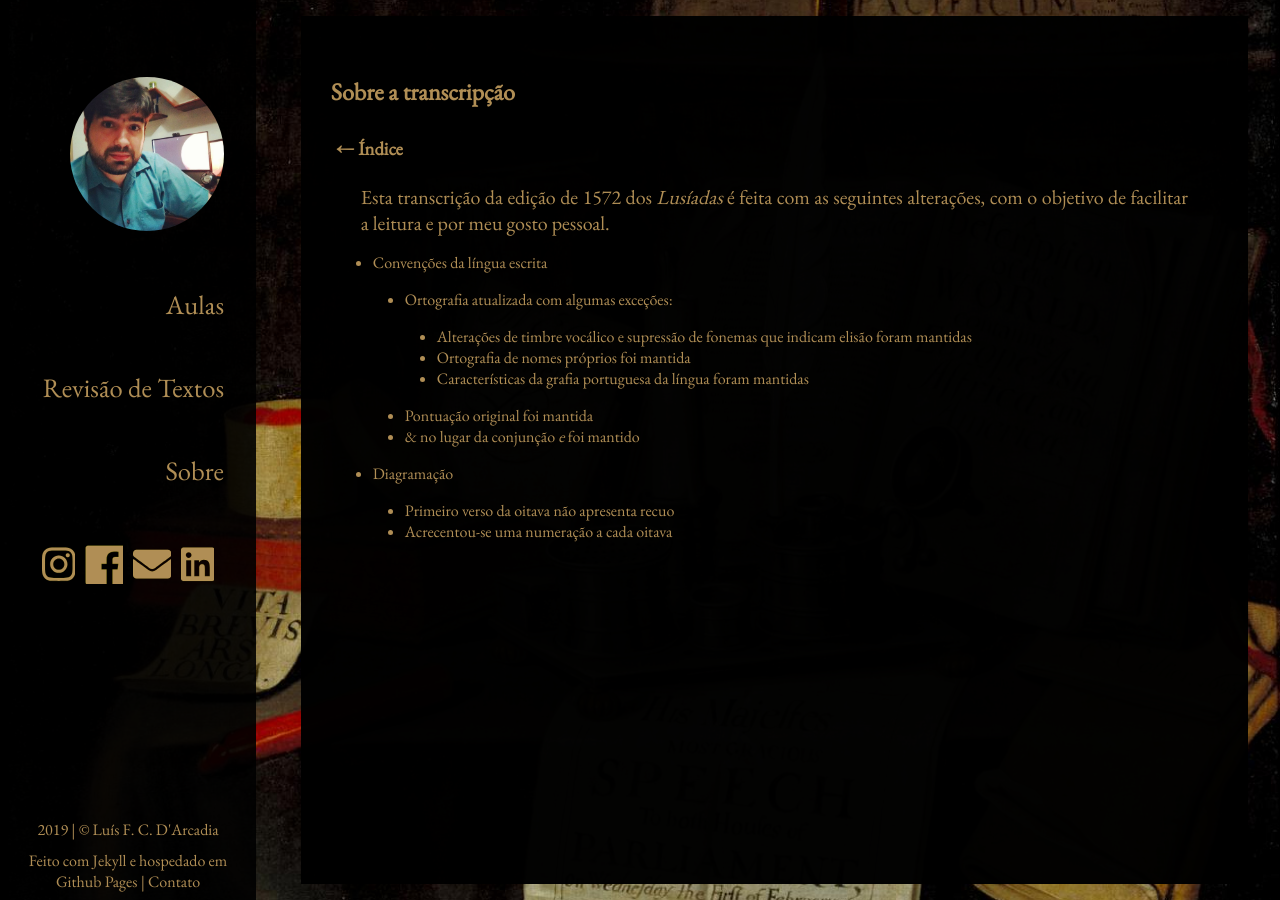
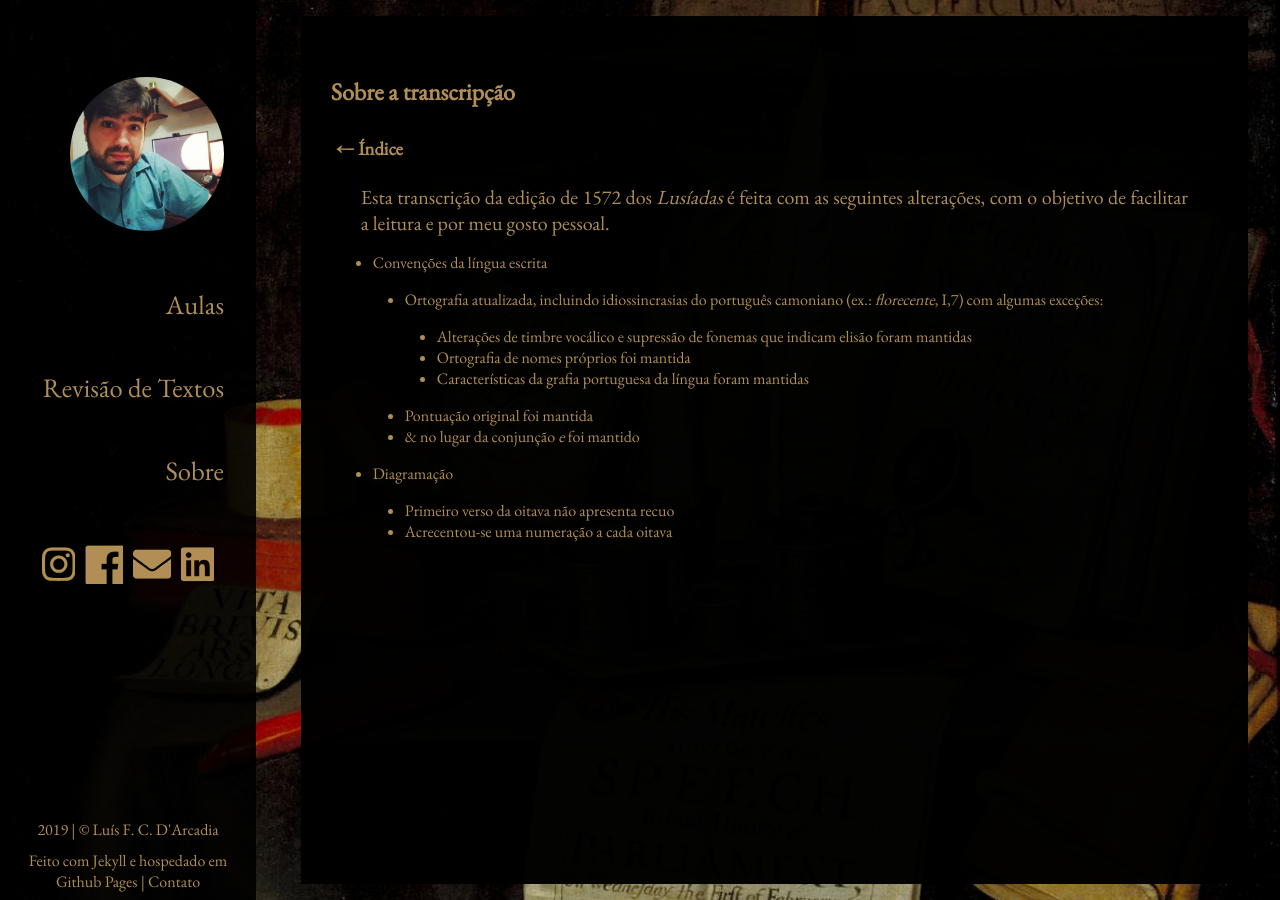
Before and after one commit to luisdarcadia/luisdarcadia.github.io, a Jekyll site: the page built from _lusiadas/sobre_a_trancricao.md, in a window 1280 px wide. Built offline with Jekyll 4.4.1, drawn with Linux system fonts in a browser that asks for light colours; nearby versions of some CDN libraries.

Commit message:
notas lusiadas

```diff
--- a/_lusiadas/sobre_a_trancricao.md
+++ b/_lusiadas/sobre_a_trancricao.md
@@ -6,7 +6,7 @@ ordem: -1
 Esta transcrição da edição de 1572 dos *Lusíadas* é feita com as seguintes alterações, com o objetivo de facilitar a leitura e por meu gosto pessoal.
 
 + Convenções da língua escrita
-	- Ortografia atualizada com algumas exceções:
+	- Ortografia atualizada, incluindo idiossincrasias do português camoniano (ex.: *florecente*, I,7) com algumas exceções:
 		- Alterações de timbre vocálico e supressão de fonemas que indicam elisão foram mantidas
 		- Ortografia de nomes próprios foi mantida
 		- Características da grafia portuguesa da língua foram mantidas
```
Also changed, not shown: _lusiadas/cantoI.md (+14 -5 lines).
